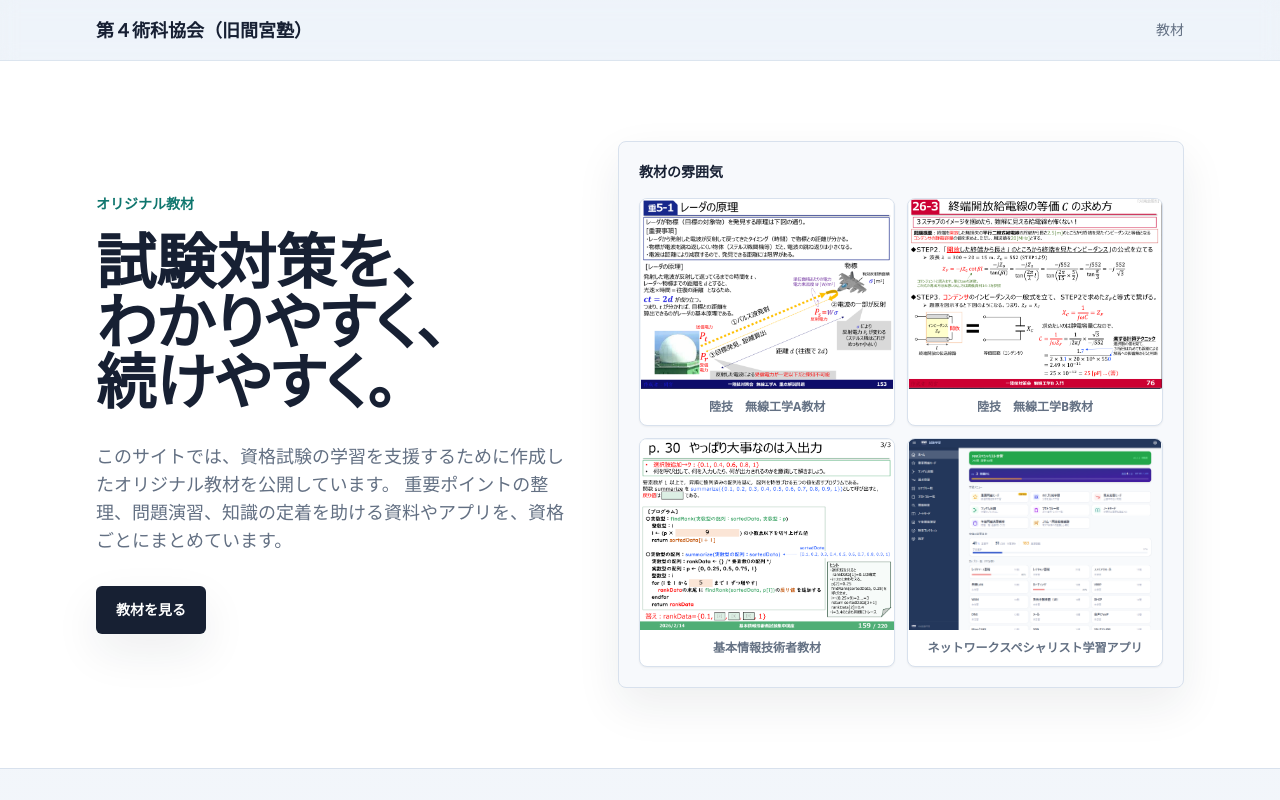
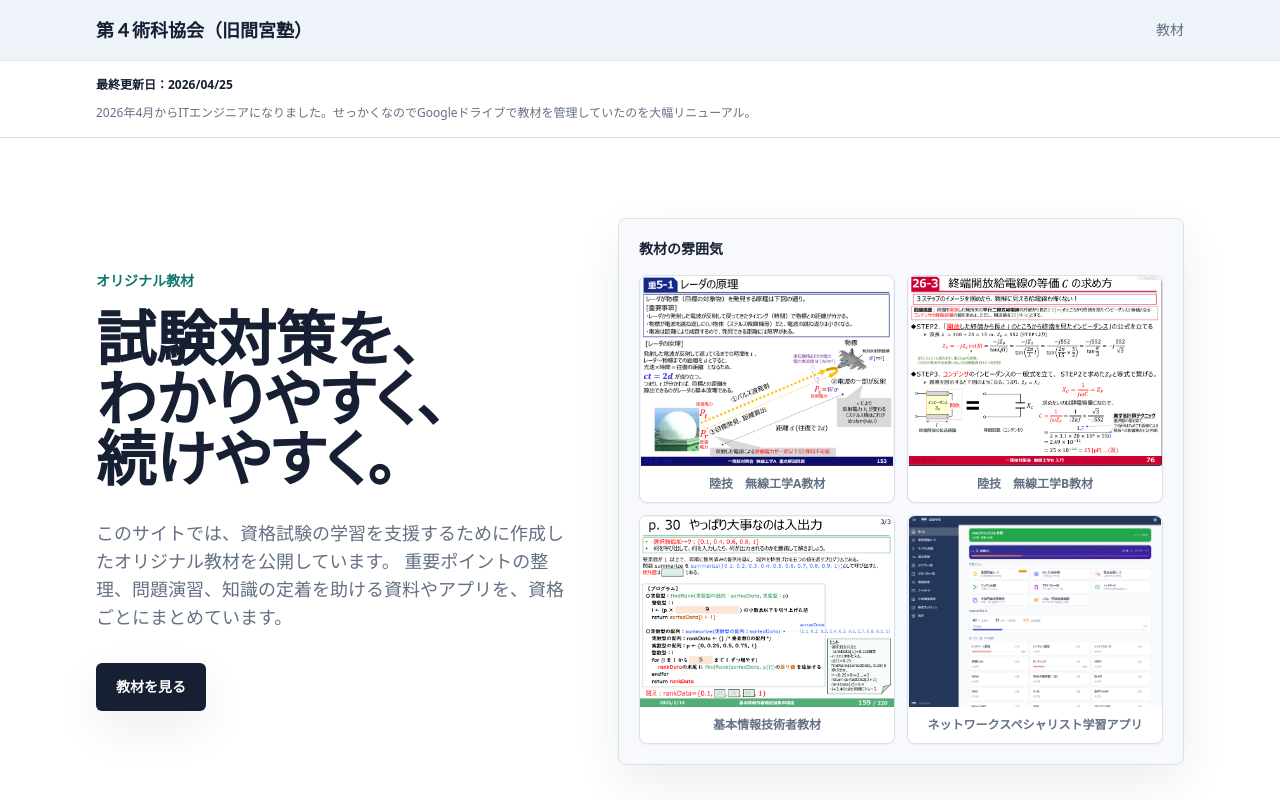
Before and after one commit to hmamiya52-bit/4th-TA_byMamiya, a Next.js app: page / in a window 1280 px wide. Shown: the top 800 px of the page. Built offline with nearby package versions, Linux system fonts and the light colour scheme.

Commit message:
Add homepage update note

```diff
--- a/src/app/page.tsx
+++ b/src/app/page.tsx
@@ -54,6 +54,13 @@ export default function Home() {
           </nav>
         </div>
       </header>
+
+      <section className="border-b border-line bg-white">
+        <div className="mx-auto flex max-w-6xl flex-col gap-1 px-5 py-3 text-xs leading-6 text-muted sm:px-6 lg:px-8">
+          <p className="font-bold text-ink">最終更新日：2026/04/25</p>
+          <p>2026年4月からITエンジニアになりました。せっかくなのでGoogleドライブで教材を管理していたのを大幅リニューアル。</p>
+        </div>
+      </section>
 
       <HeroSection />
 
```
